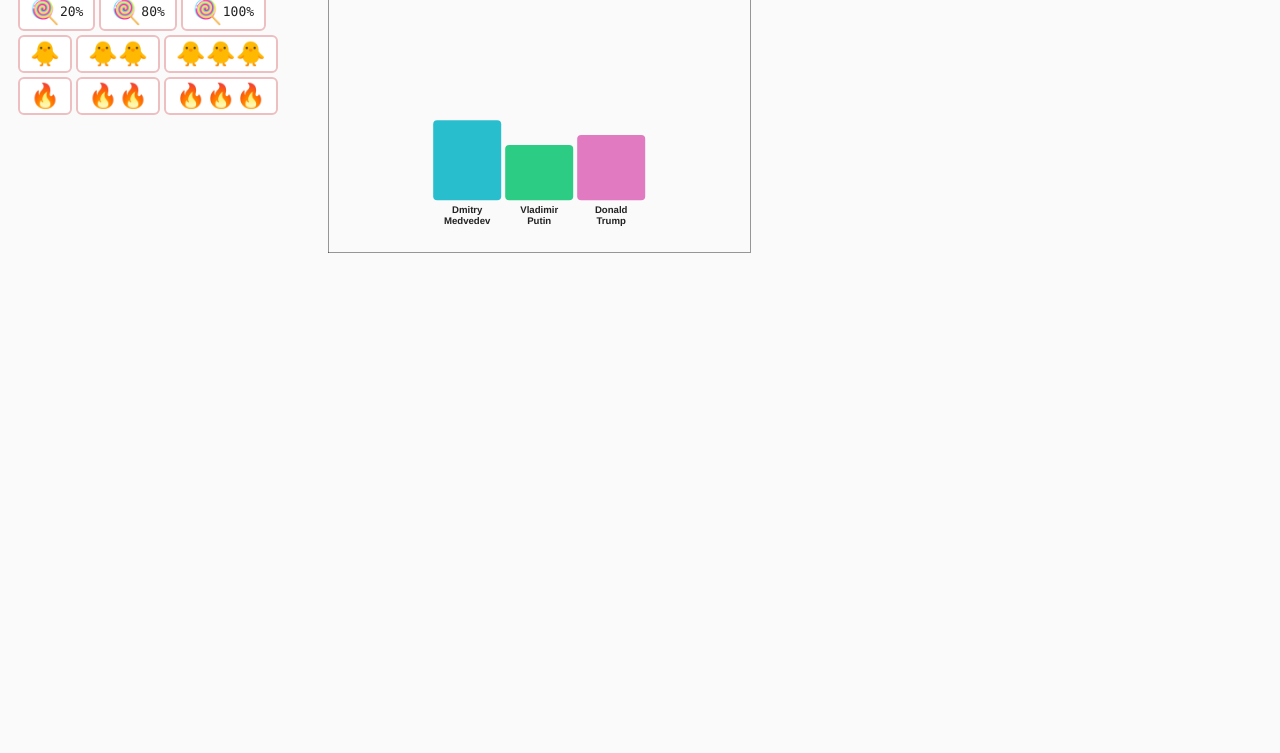
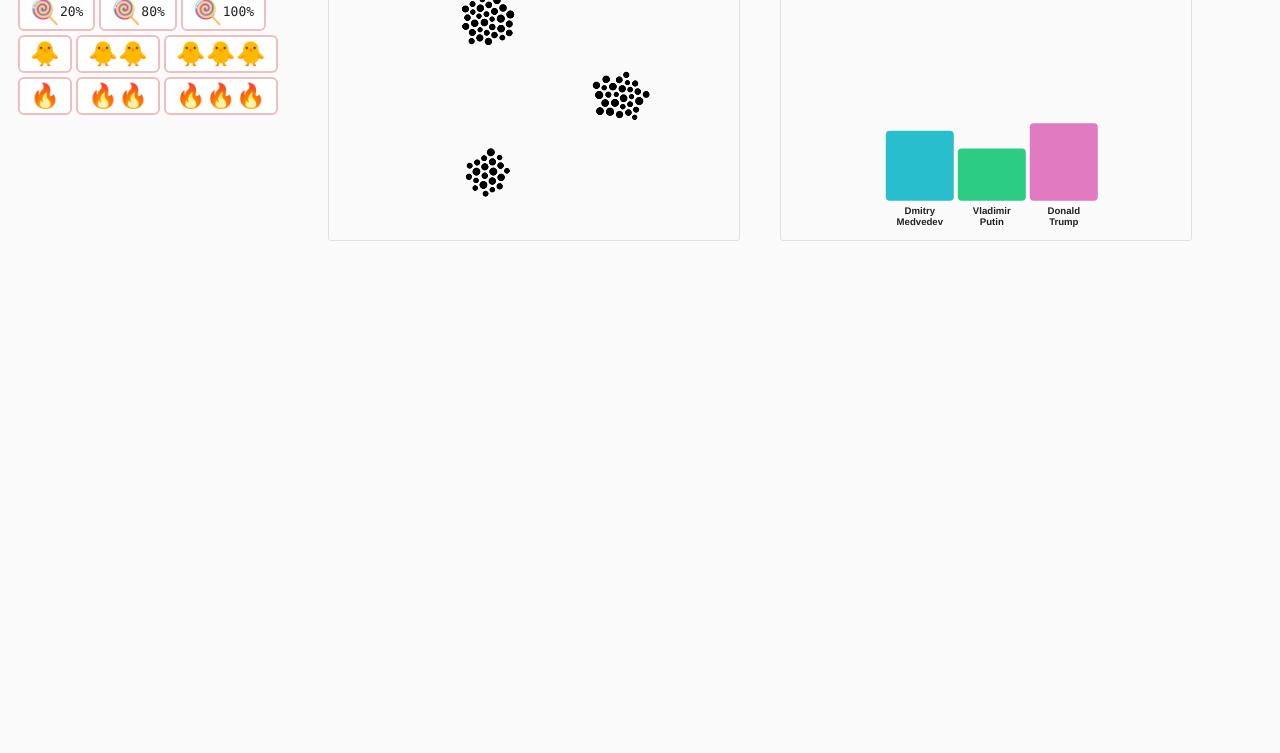
Before and after one commit to molefrog/stateful-animations, a React app: page / in a window 1280 px wide. Shown: the part 95-848 px from the top of the page. After the commit the page ends 816 px from the top, so only its background shows below. Built offline with nearby package versions, Linux system fonts and the light colour scheme.

Commit message:
Add BubblePoll component.

```diff
--- /dev/null
+++ b/src/bubble-poll/index.js
@@ -0,0 +1,96 @@
+import React, { Component } from 'react'
+
+import {
+  forceSimulation,
+  forceCollide,
+  forceCenter
+} from 'd3-force'
+
+import pointForce from './point-force'
+
+class BubblePoll extends Component {
+  componentDidUpdate () {
+    this.nodes = this.props.poll.voters.map((v, idx) => {
+      let node = this.nodes[idx] ? this.nodes[idx] : {}
+
+      return {
+        r: Math.random() * 4 + 10,
+        x: 0,
+        y: 0,
+        ...node,
+        choice: v.choice
+      }
+    })
+
+    this.choicesIds = this.props.poll.choices.map(ch => ch.id)
+
+    this.simulation.stop()
+    this.simulation.nodes(this.nodes)
+    this.simulation.restart()
+  }
+
+  onTick () {
+    const canvas = this.pollEl.querySelector('canvas')
+    const context = canvas.getContext('2d')
+
+    const width = canvas.width
+    const height = canvas.height
+
+    context.clearRect(0, 0, width, height)
+    context.save()
+    context.translate(width / 2, height / 2)
+
+    context.beginPath()
+
+    this.nodes.forEach(function (d) {
+      context.moveTo(d.x + d.r, d.y)
+      context.arc(d.x, d.y, d.r, 0, 2 * Math.PI)
+    })
+
+    context.fill()
+    context.strokeStyle = 'black'
+    context.stroke()
+
+    context.restore()
+  }
+
+  nodeTarget (node) {
+    const r = 220
+
+    const idx = this.choicesIds.indexOf(node.choice)
+
+    return [
+      r * Math.cos(idx * 2 * Math.PI / 3),
+      r * Math.sin(idx * 2 * Math.PI / 3),
+      0.015
+    ]
+  }
+
+  componentDidMount () {
+    this.nodes = this.props.poll.voters.map((n) => ({
+      r: Math.random() * 4 + 6,
+      choice: n.choice
+    }))
+
+    this.choicesIds = this.props.poll.choices.map(ch => ch.id)
+
+    this.simulation = forceSimulation(this.nodes)
+      .velocityDecay(0.2)
+      .alphaDecay(0.00001)
+      .force('target', pointForce(x => this.nodeTarget(x)))
+      .force('collide', forceCollide().radius(function (d) { return d.r + 3 }).iterations(2))
+      .force('center', forceCenter())
+      .on('tick', () => this.onTick())
+  }
+
+  render () {
+    return (
+      <div
+        ref={e => { this.pollEl = e }}
+        className='bubble-poll'>
+        <canvas width='1024px' height='768px' />
+      </div>)
+  }
+}
+
+export default BubblePoll
--- /dev/null
+++ b/src/bubble-poll/point-force.js
@@ -0,0 +1,22 @@
+export default function (fn) {
+  var nodes
+
+  function force (alpha) {
+    for (var i = 0, n = nodes.length, node; i < n; ++i) {
+      node = nodes[i]
+      let [tx, ty, strength] = fn(node)
+
+      strength = strength || 0.1
+
+      node.vx += (tx - node.x) * strength * alpha
+      node.vy += (ty - node.y) * strength * alpha
+    }
+  }
+
+  force.initialize = function (_) {
+    nodes = _
+    if (!nodes) return
+  }
+
+  return force
+}
--- a/src/playground.js
+++ b/src/playground.js
@@ -3,7 +3,7 @@
 
 import SimplePoll from 'simple-poll'
 // import CloudPoll from 'cloud-poll'
-// import BubblePoll from 'bubble-poll'
+import BubblePoll from 'bubble-poll'
 
 const makeUid = () => (Math.random() * 0xffffff | 0)
 
@@ -70,7 +70,7 @@
   constructor () {
     super()
     this.state = {
-      poll: addVotes(initialPoll, 40)
+      poll: addVotes(initialPoll, 80)
     }
   }
 
@@ -117,14 +117,17 @@
         </div>
 
         <div className='playground__content'>
-          {/*
-          <div className='playground__poll'>
-            <BubblePoll poll={this.state.poll} />
-          </div>
-          */}
 
           <div className='playground__poll'>
-            <SimplePoll poll={makePollPayload(this.state.poll)} />
+            <div className='playground__poll-wrap'>
+              <BubblePoll poll={this.state.poll} />
+            </div>
+          </div>
+
+          <div className='playground__poll'>
+            <div className='playground__poll-wrap'>
+              <SimplePoll poll={makePollPayload(this.state.poll)} />
+            </div>
           </div>
         </div>
       </div>
--- a/src/playground.scss
+++ b/src/playground.scss
@@ -70,11 +70,18 @@
 }
 
 .playground__poll {
+  width: 410px;
+  height: 306px;
+  overflow: hidden;
+  border: 1px solid #e1e1e1;
+  border-radius: 3px;
+  margin: 20px;
+  display: inline-block;
+}
+
+.playground__poll-wrap {
   transform: scale(0.4, 0.4);
   transform-origin: left top;
-  border: 1px solid black;
-  margin: 20px;
-  display: inline-block;
 }
 
 .fancy-block {
```
